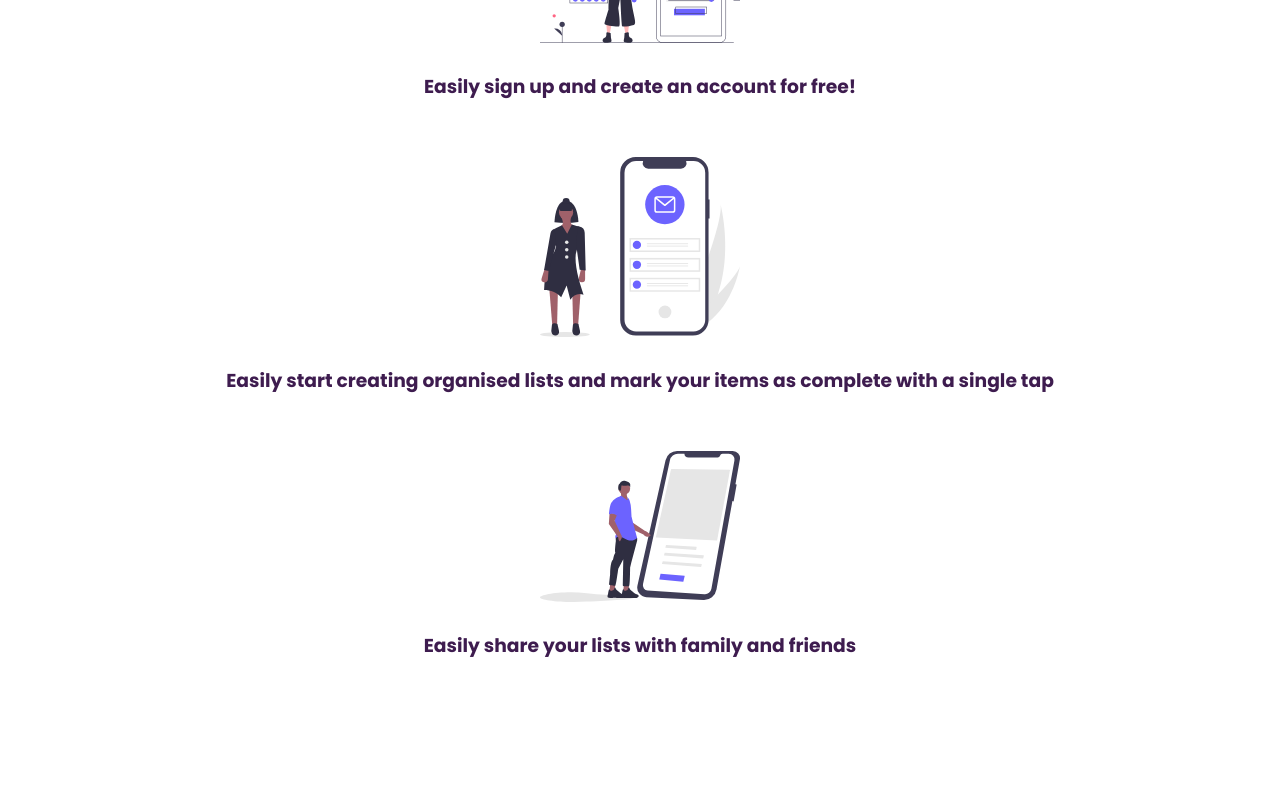
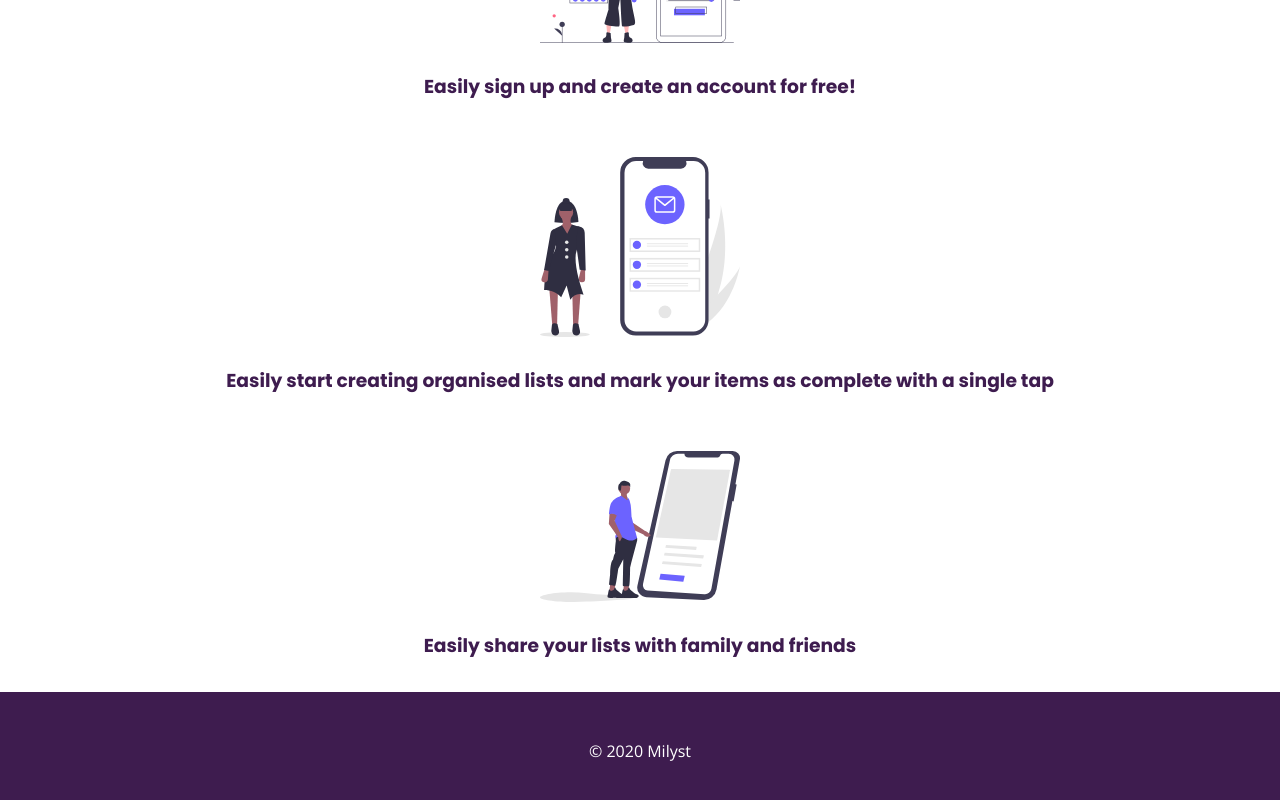
Before and after one commit to anthonyPassler/milyst-react, a React (Create React App) app: page /lists in a window 1280 px wide. Shown: the part 914-1714 px from the top of the page. Before the commit the page ends 1606 px from the top, so only its background shows below. Built offline with nearby package versions, Linux system fonts and the light colour scheme.

Commit message:
Add footer component

```diff
--- a/src/App.js
+++ b/src/App.js
@@ -2,6 +2,7 @@ import './styles/App.scss';
 import Banner from "./components/Banner/Banner.js";
 import Headline from "./components/Headline/Headline.js";
 import CardList from "./components/CardList/CardList.js";
+import Footer from "./components/Footer/Footer.js";
 
 function App() {
   return (
@@ -9,6 +10,7 @@ function App() {
       <Banner />
       <Headline text="How it works"/>
       <CardList />
+      <Footer />
     </div>
   );
 }
--- /dev/null
+++ b/src/components/Footer/Footer.js
@@ -0,0 +1,12 @@
+import React from "react";
+import "./Footer.scss";
+
+const Footer = () => {
+  return (
+    <footer>
+      <p>© 2020 Milyst</p>
+    </footer>
+  );
+}
+
+export default Footer;
--- /dev/null
+++ b/src/components/Footer/Footer.scss
@@ -0,0 +1,9 @@
+@import "../../styles/colors";
+
+footer {
+  background-color: $milyst__purple;
+  padding: 32px;
+  text-align: center;
+  color: white;
+  margin-top: 32px;
+}
```
